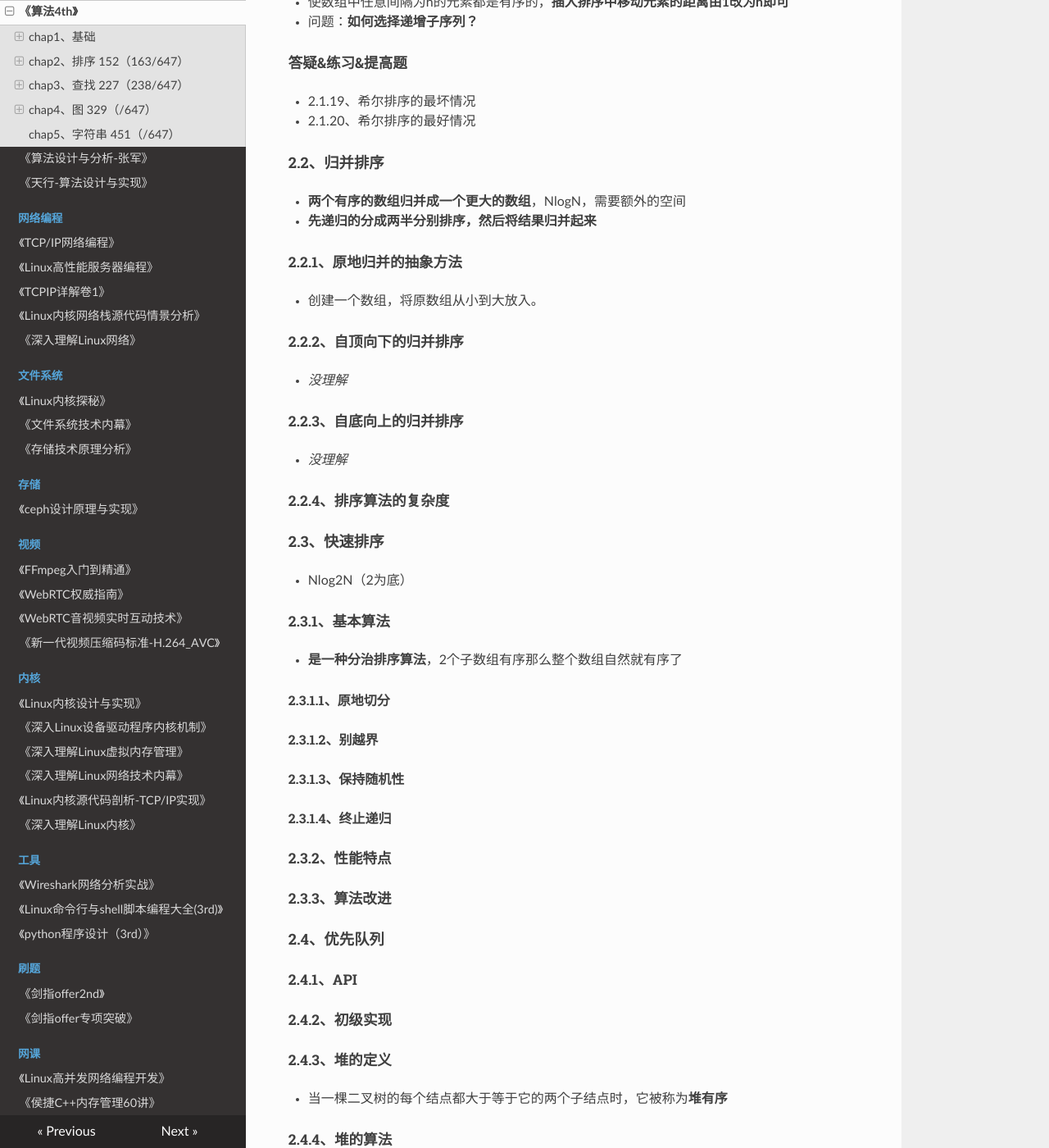
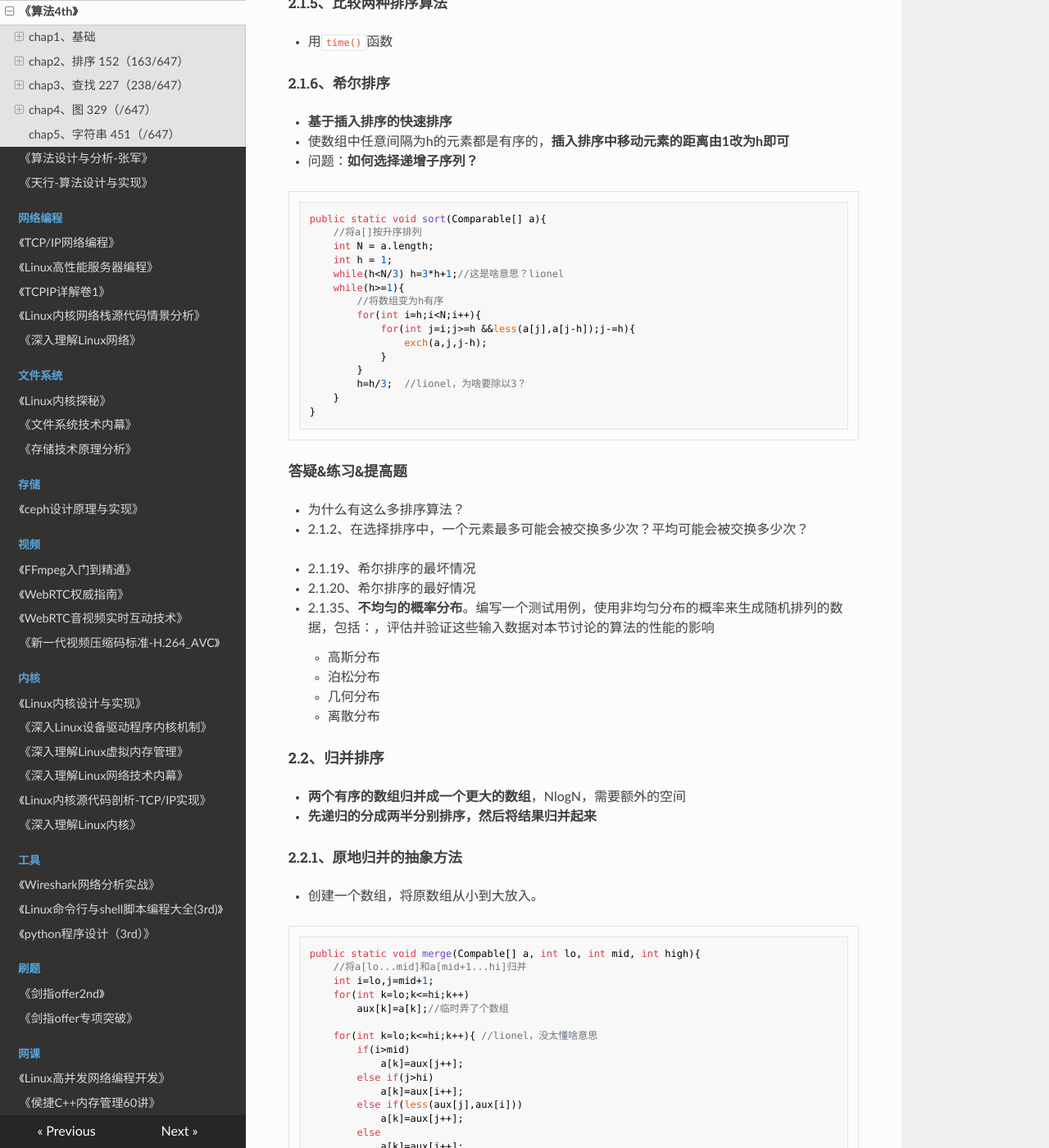
Before and after one commit to wolflion/booknotes, an MkDocs documentation site: the page built from docs/408/算法(4th).md, in a window 1280 px wide and 1400 px high, scrolled down 3981 px. Shown: the whole window at 82% size. Built offline with MkDocs 1.6.1, drawn with Linux system fonts in a browser that asks for light colours; nearby versions of some CDN libraries; some of the changed text lies outside the part shown.

Commit message:
Update 算法(4th).md

````diff
--- a/docs/408/算法(4th).md
+++ b/docs/408/算法(4th).md
@@ -1,6 +1,11 @@
 ## 《算法4th》
 
 + 书上的chap1基础是java，我尽量想用C++给整一下
++ chap2
+  + 2.1、初级排序（选择【简单选择、堆】、插入【直接插入，shell】、交换【冒泡、快排】），**快排、堆**单独弄一习来讲了
+  + 2.2、归并排序（自顶向下、自底向上，**跟单次的merge实现没关系**，无非是怎么组织`merge-sort()`而已）
+  + 2.3、快排
+  + 2.4、堆（优先队列）
 
 ### chap1、基础
 
@@ -168,10 +173,38 @@
 + 使数组中任意间隔为h的元素都是有序的，**插入排序中移动元素的距离由1改为h即可**
 + 问题：**如何选择递增子序列？**
 
+```java
+public static void sort(Comparable[] a){
+    //将a[]按升序排列
+    int N = a.length;
+    int h = 1;
+    while(h<N/3) h=3*h+1;//这是啥意思？lionel
+    while(h>=1){
+        //将数组变为h有序
+        for(int i=h;i<N;i++){
+            for(int j=i;j>=h &&less(a[j],a[j-h]);j-=h){
+                exch(a,j,j-h);
+            }
+        }
+        h=h/3;  //lionel，为啥要除以3？
+    }
+}
+```
+
+
+
 ##### 答疑&练习&提高题
+
++ 为什么有这么多排序算法？
++ 2.1.2、在选择排序中，一个元素最多可能会被交换多少次？平均可能会被交换多少次？
 
 + 2.1.19、希尔排序的最坏情况
 + 2.1.20、希尔排序的最好情况
++ 2.1.35、**不均匀的概率分布**。编写一个测试用例，使用非均匀分布的概率来生成随机排列的数据，包括：，评估并验证这些输入数据对本节讨论的算法的性能的影响
+  + 高斯分布
+  + 泊松分布
+  + 几何分布
+  + 离散分布
 
 #### 2.2、归并排序
 
@@ -182,6 +215,28 @@
 
 + 创建一个数组，将原数组从小到大放入。
 
+```java
+public static void merge(Compable[] a, int lo, int mid, int high){
+    //将a[lo...mid]和a[mid+1...hi]归并
+    int i=lo,j=mid+1;
+    for(int k=lo;k<=hi;k++)
+        aux[k]=a[k];//临时弄了个数组
+
+    for(int k=lo;k<=hi;k++){ //lionel，没太懂啥意思
+        if(i>mid)
+            a[k]=aux[j++];
+        else if(j>hi)
+            a[k]=aux[i++];
+        else if(less(aux[j],aux[i]))
+            a[k]=aux[j++];
+        else
+            a[k]=aux[i++];
+    }
+}
+```
+
+
+
 ##### 2.2.2、自顶向下的归并排序
 
 + *没理解*
@@ -189,6 +244,23 @@
 ##### 2.2.3、自底向上的归并排序
 
 + *没理解*
+
+```java
+public class MergeBu{
+    private static Comparable[]  aux;//归并所需的辅助数组
+
+    public static void sort(Comparable[] a){
+        //进行lgN次两两归并
+        int N=a.length;
+        aux=new Comparable[N];
+        for(int sz=1;sz<N;sz=sz+sz)  //sz:子数组大小
+            for(int lo=0;lo<N-sz;lo+=sz+sz) //lo:子数组索引
+                merge(a,lo,lo+sz-1,Math.min(lo+sz+sz-1,N-1));
+    }
+}
+```
+
+
 
 ##### 2.2.4、排序算法的复杂度
 
````
